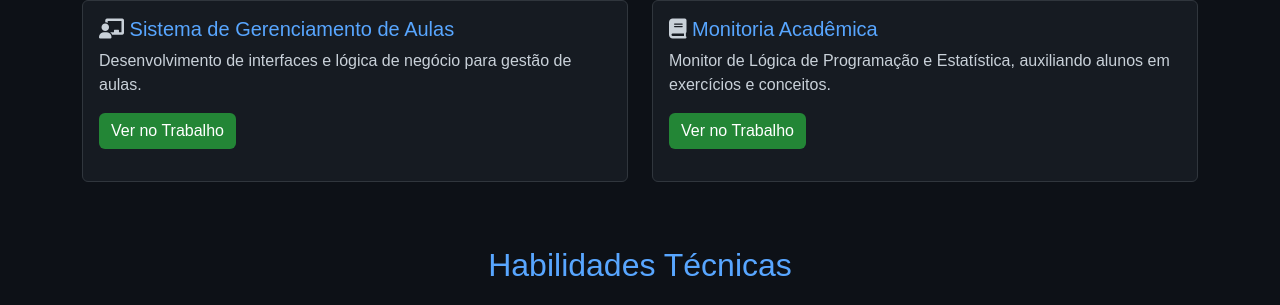
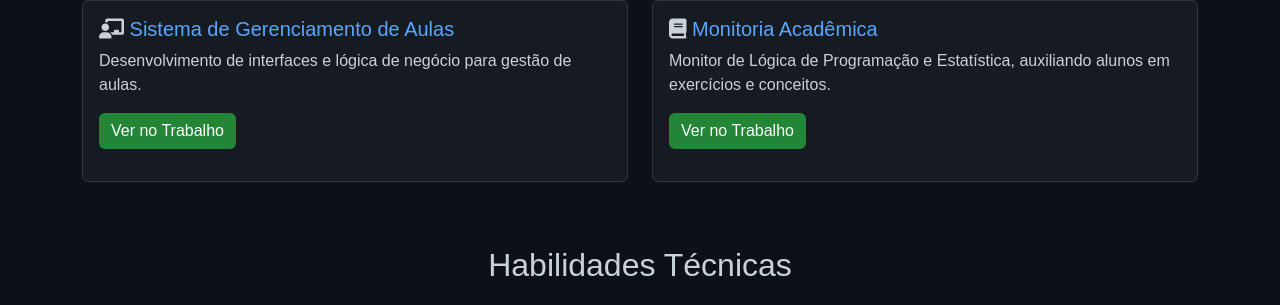
Before and after one commit to kauagabr/portfolio_links, a plain HTML site: page portfolio.html in a window 1280 px wide. Shown: the part 810-1115 px from the top of the page. Drawn offline with nearby package versions, Linux system fonts and the light colour scheme.

Commit message:
Update portfolio.html

```diff
--- a/portfolio.html
+++ b/portfolio.html
@@ -155,7 +155,7 @@
         </div>
 
         <section id="skills" class="container mt-5">
-            <h2 class="text-center mb-4" style="color: #58a6ff;">Habilidades Técnicas</h2>
+            <h2 class="text-center mb-4" style="color: #c9d1d9;">Habilidades Técnicas</h2>
             <div class="row">
                 <div class="col-md-4 mb-3">
                     <div class="card bg-dark text-light">
```
